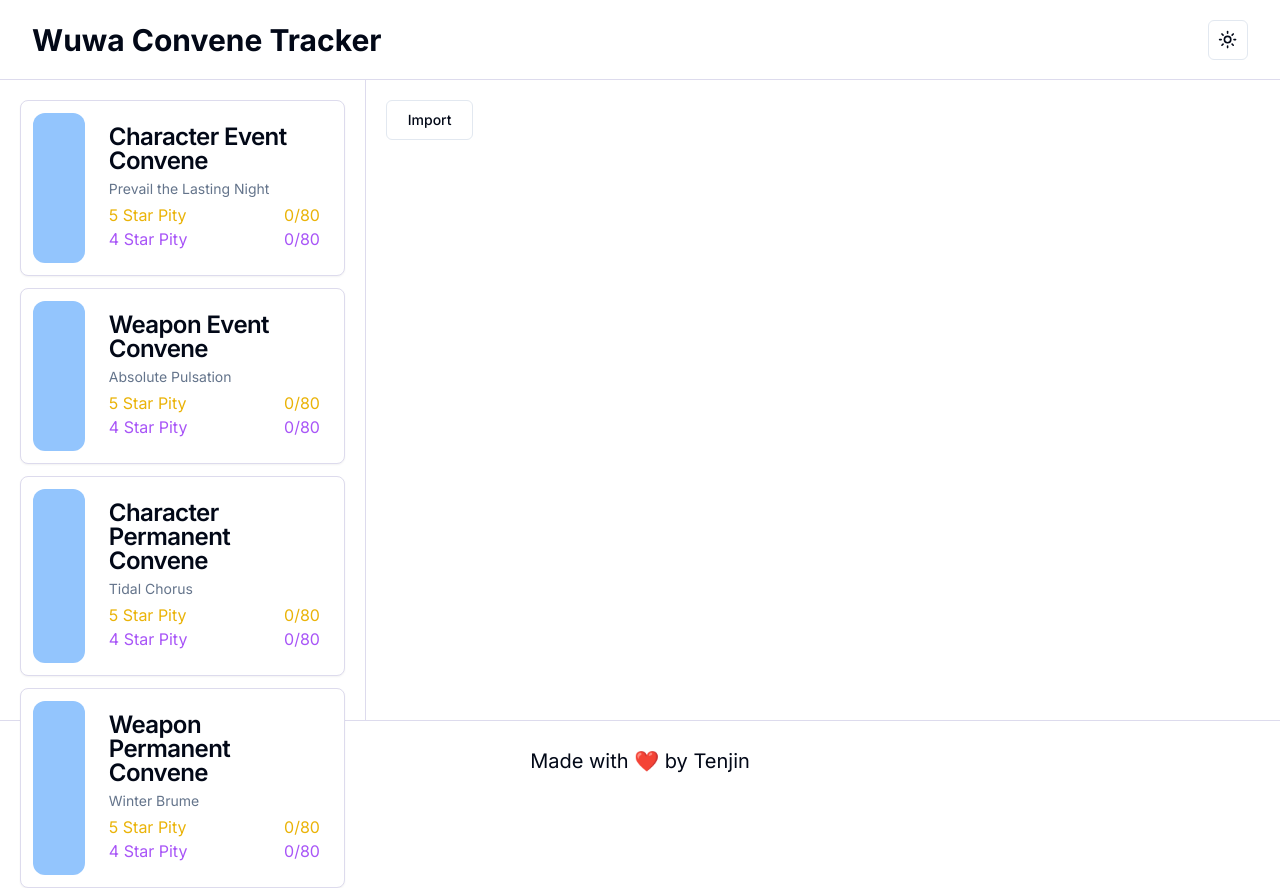
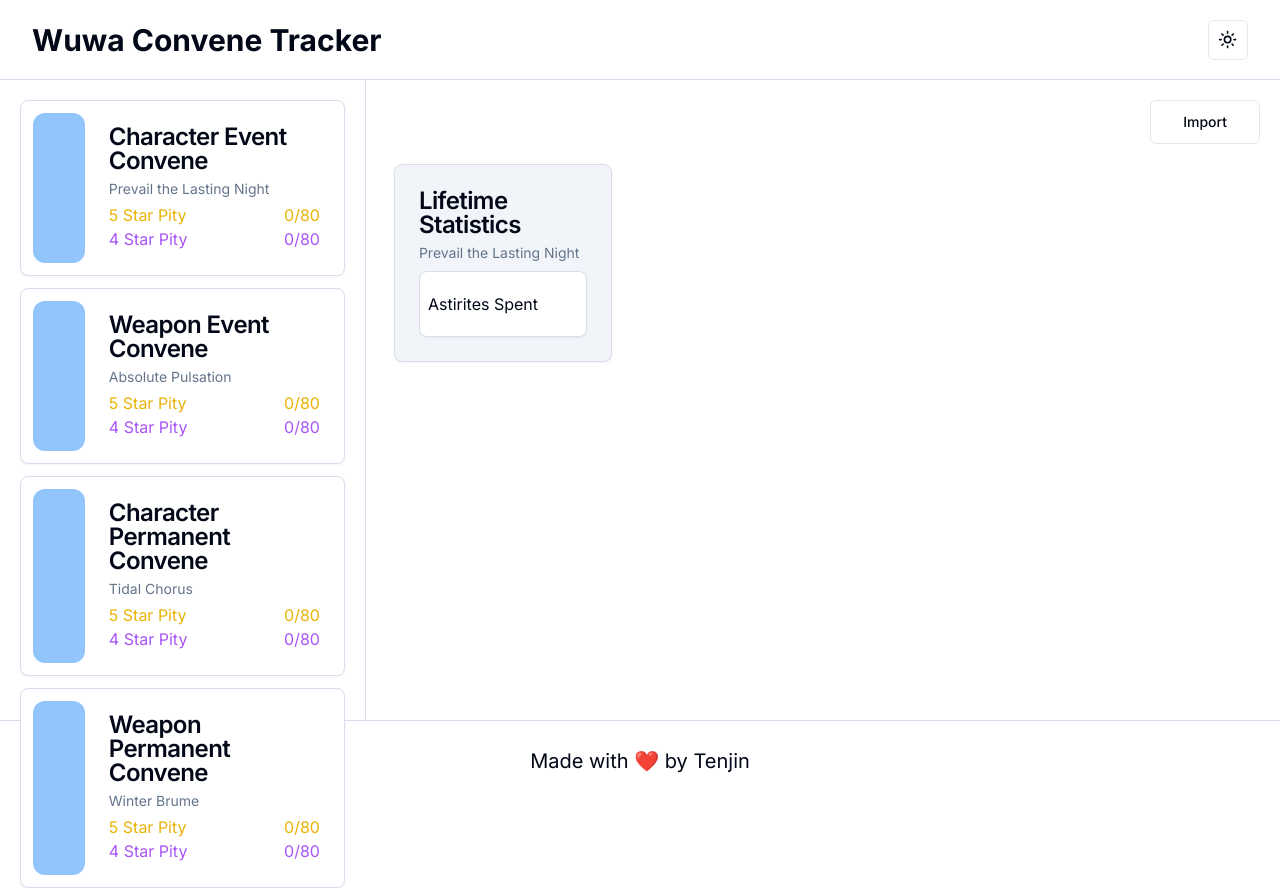
Before and after one commit to Luzefiru/wuwatracker, a Next.js app: page / in a window 1280 px wide. Built offline with nearby package versions, Linux system fonts and the light colour scheme.

Commit message:
feat: create home page

```diff
--- a/src/app/layout.tsx
+++ b/src/app/layout.tsx
@@ -9,7 +9,7 @@ import { Sidebar } from "@/components/ui/sidebar";
 const inter = Inter({ subsets: ["latin"] });
 
 export const metadata: Metadata = {
-  title: "Create Next App",
+  title: "WuWa Convene Tracker",
   description: "Generated by create next app",
 };
 
--- a/src/app/page.tsx
+++ b/src/app/page.tsx
@@ -1,9 +1,11 @@
+import { ConveneStats } from "@/components/convenes/convene-stats";
 import Header from "@/components/home/header";
 
 export default function Home() {
   return (
-    <div className="flex flex-col h-full justify-between p-5">
+    <div className="flex flex-col h-full  p-5">
       <Header />
+      <ConveneStats />
     </div>
   );
 }
--- /dev/null
+++ b/src/components/convenes/convene-stats.tsx
@@ -0,0 +1,30 @@
+import * as React from "react";
+import {
+  Card,
+  CardContent,
+  CardDescription,
+  CardHeader,
+  CardTitle,
+} from "../ui/card";
+
+export function ConveneStats() {
+  return (
+    <div className="flex gap-3 w-full">
+      <Card className="mx-2 mt-5 bg-accent w-[25%]">
+        <div className="flex">
+          <div className="w-full">
+            <CardHeader>
+              <CardTitle>Lifetime Statistics</CardTitle>
+              <CardDescription>Prevail the Lasting Night</CardDescription>
+            </CardHeader>
+            <CardContent className="flex flex-col mt-1">
+              <Card className="py-5 px-2">
+                <h1>Astirites Spent</h1>
+              </Card>
+            </CardContent>
+          </div>
+        </div>
+      </Card>
+    </div>
+  );
+}
--- a/src/components/home/header.tsx
+++ b/src/components/home/header.tsx
@@ -6,14 +6,14 @@ import { useRouter } from "next/navigation";
 export default function Header() {
   const router = useRouter();
   return (
-    <>
+    <div className="self-end">
       <Button
         variant="outline"
-        className="w-[10%]"
+        size="lg"
         onClick={() => router.push("/import")}
       >
         Import
       </Button>
-    </>
+    </div>
   );
 }
```
